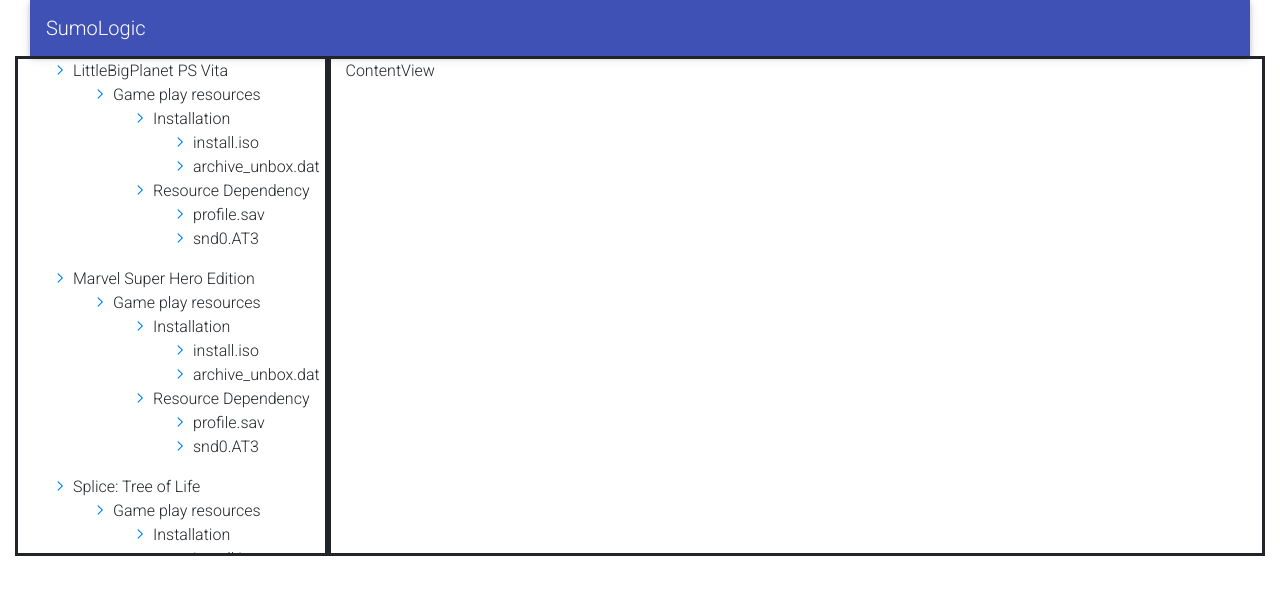
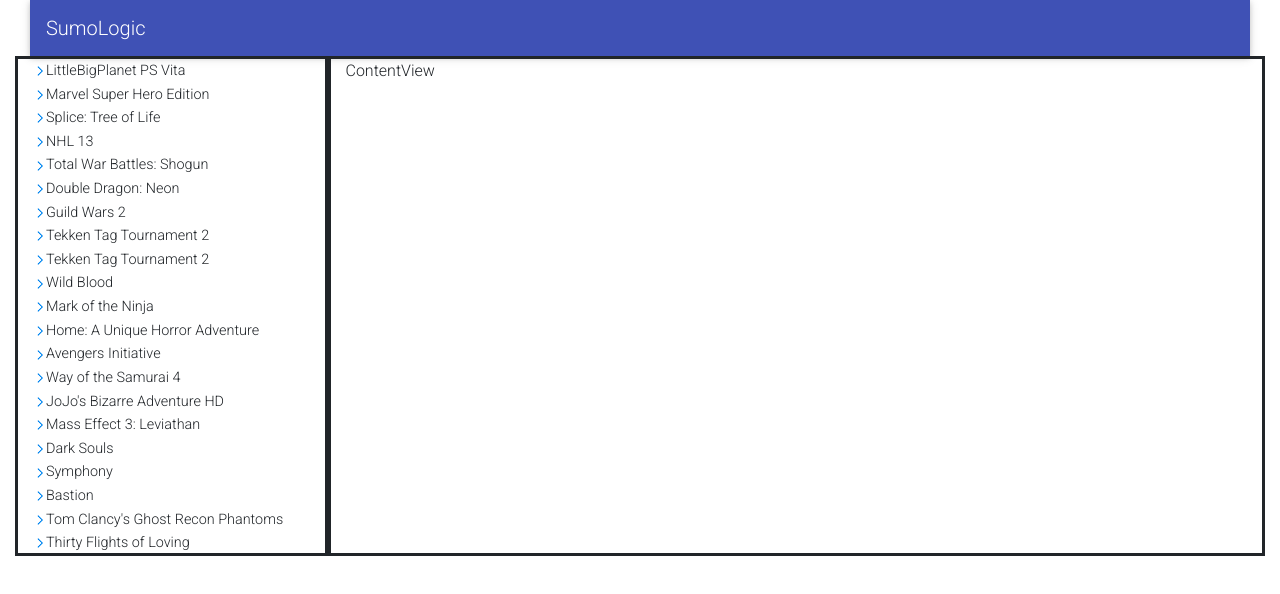
Before and after one commit to WebAppReactTraining/File-Browser-React-App, a React (Create React App) app: page / in a window 1280 px wide. Shown: the top 594 px of the page. Built offline with nearby package versions, Linux system fonts and the light colour scheme.

Commit message:
reframe logic

```diff
--- a/src/components/IndentationList.js
+++ b/src/components/IndentationList.js
@@ -1,5 +1,6 @@
 import React,{Component} from 'react';
 import '../css/style.css';
+import collapseArrow from '../images/collapse-arrow.png';
 
 class IndentationList extends Component{
 	constructor(props) {
@@ -10,6 +11,7 @@ class IndentationList extends Component{
             toggle:"b"
         };
         this.toggleClass=this.toggleClass.bind(this);
+        this.dataInside=this.dataInside.bind(this);
     }
 
     toggleClass() {
@@ -23,47 +25,31 @@ class IndentationList extends Component{
     	}
     };
 
+    imageClick (repeater) {
+    	debugger;
+    	console.log("comes here " + repeater.title);
+    	this.dataInside();
+
+    };
+    dataInside(){
+    	var list1;
+    	return list1=<tr>
+				<td>
+					fjhfjhjfhS
+				</td>
+			</tr>
+    }
+
 	generateHTML (){
-	let data=this.props.data;
-
+	let data=this.props.data,list;
 	return data.map(repeater =>{
-		let key0 = Object.keys(repeater)[0],
-			key1 = Object.keys(repeater)[1],
-			repeaterChild = repeater[key1],
-			child = Object.keys(repeaterChild),
-			key01 = child[0], key02 = child[1],
-			child01 = repeaterChild[key01],
-			child02 = repeaterChild[key02],listData;
-			/*console.log(repeaterChild[key01]);
-			console.log(repeaterChild[key02]);*/
-
-		return listData =
-		<ul>
-			<li className={this.state.toggle} onClick={this.toggleClass}>
-				{repeater.title }
-				<ul>
-				<li>{key1}
-					<ul>
-					<li> {key01 }
-						<ul>
-							<li>{child01[0].file_name}</li>
-							<li>{child01[1].file_name}</li>
-						</ul>
-					</li>
-					<li> {key02}
-						<ul>
-							<li>{child02[0].file_name}</li>
-							<li>{child02[1].file_name}</li>
-						</ul>
-					</li>
-					</ul>
-				</li>
-				</ul>
-
-
-			</li>
-		</ul>
-
+			return list=<tr>
+				<td  onClick={()=>this.imageClick(repeater)}>
+					<img src={collapseArrow} />
+					<span>{repeater.title }</span>
+					{this.dataInside}
+				</td>
+			</tr>
 	})
 	}
 
@@ -71,7 +57,11 @@ class IndentationList extends Component{
 
 		return(
 			<div>
-				{this.generateHTML()}
+				<table>
+					<tbody>
+						{this.generateHTML()}
+					</tbody>
+				</table>
 			</div>
 		);
 	}
```
